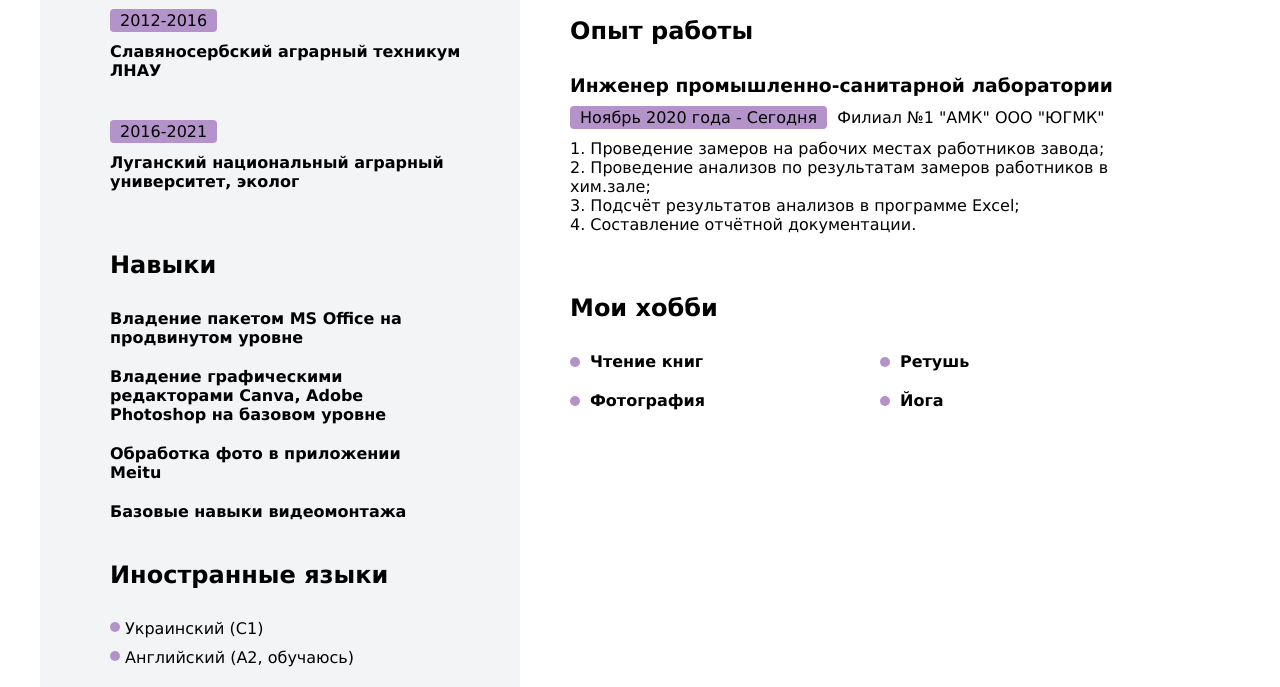
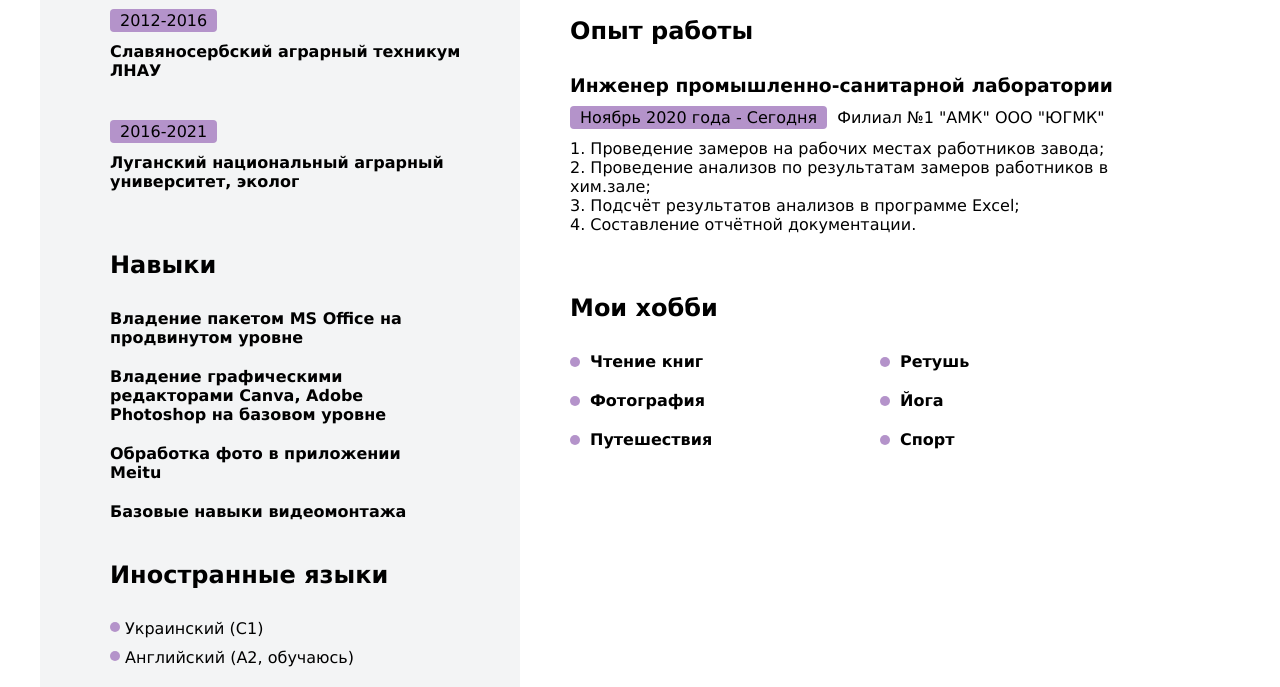
Before and after one commit to Vdol22/AnastasiyaCV, a plain HTML site: page index.html in a window 1280 px wide. Shown: the part 582-1269 px from the top of the page. Drawn offline with Linux system fonts and the light colour scheme.

Commit message:
Update index.html

```diff
--- a/index.html
+++ b/index.html
@@ -129,7 +129,12 @@
 								<div class="hobby__dot"></div>
 								<p class="hobby__text">Фотография</p>
 							</div>
+							<div class="hobby__block">
+								<div class="hobby__dot"></div>
+								<p class="hobby__text">Путешествия</p>
+							</div>
 						</div>
+
 						<div class="hobby__row">
 							<div class="hobby__block">
 								<div class="hobby__dot"></div>
@@ -138,6 +143,10 @@
 							<div class="hobby__block">
 								<div class="hobby__dot"></div>
 								<p class="hobby__text">Йога</p>
+							</div>
+							<div class="hobby__block">
+								<div class="hobby__dot"></div>
+								<p class="hobby__text">Спорт</p>
 							</div>
 						</div>
 					</div>
```
